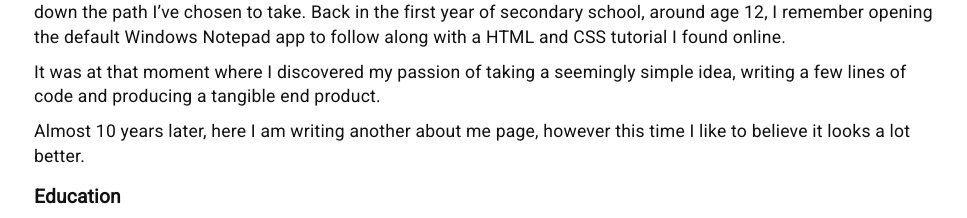
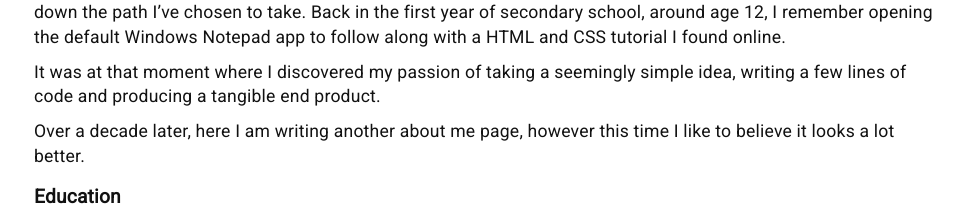
Before and after one commit to KaiUsher/KaiUsher.github.io, a plain HTML site: page about.html in a window 1280 px wide. Shown: the part 1322-1540 px from the top of the page, without its empty margins (156-1123 px from the left). Drawn offline with Linux system fonts and the light colour scheme.

Commit message:
Updated about

```diff
--- a/about.html
+++ b/about.html
@@ -93,7 +93,7 @@
             lines of code and producing a tangible end product.
           </p>
           <p>
-            Almost 10 years later, here I am writing another about me page, however this time I like to
+            Over a decade later, here I am writing another about me page, however this time I like to
             believe it looks a lot better.
           </p>
           <p class="subheading-text">Education</p>
```
